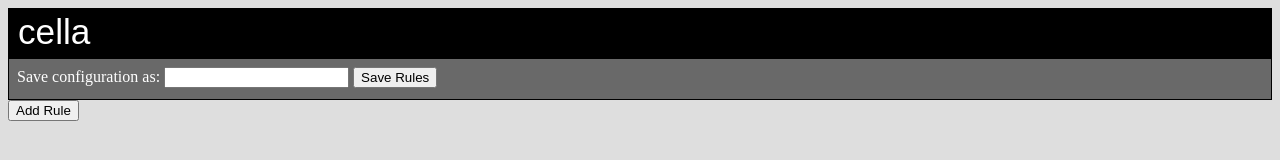
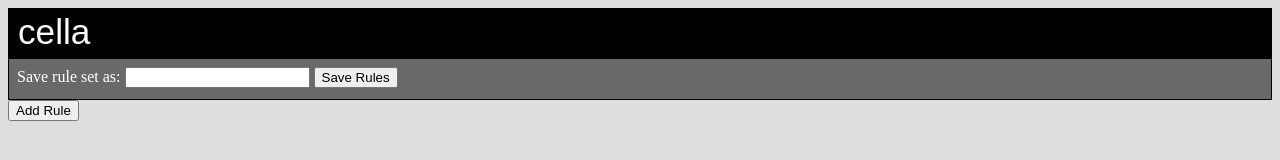
Before and after one commit to cdtinney/cella, a website: page framework/public/html/editRules.html in a window 1280 px wide. Drawn offline with Linux system fonts and the light colour scheme.

Commit message:
titles added

```diff
--- a/framework/public/html/editRules.html
+++ b/framework/public/html/editRules.html
@@ -1,5 +1,8 @@
 <!DOCTYPE HTML>
 <html>
+
+	<title> cella | edit rules </title>
+
 	<head>
 		<link rel="stylesheet" type="text/css" href="../stylesheets/style.css"/>
 		<link rel="stylesheet" type="text/css" href="../stylesheets/CA.css"/>
@@ -13,7 +16,7 @@
    		</div>
    		<div class = "level2bar">
 			<div class="menuBar">
-				<a style="color:white">Save configuration as:</a>
+				<a style="color:white">Save rule set as:</a>
 				<input id="txtName" type="text"/>
 				<button type="button" onClick="saveRules();">
 					Save Rules
```
Also changed, not shown: framework/public/html/editMap.html (+3 -0 lines), framework/public/html/index.html (+2 -0 lines), framework/public/html/runCA.html (+2 -0 lines), framework/public/html/selectCA.html (+2 -0 lines).
